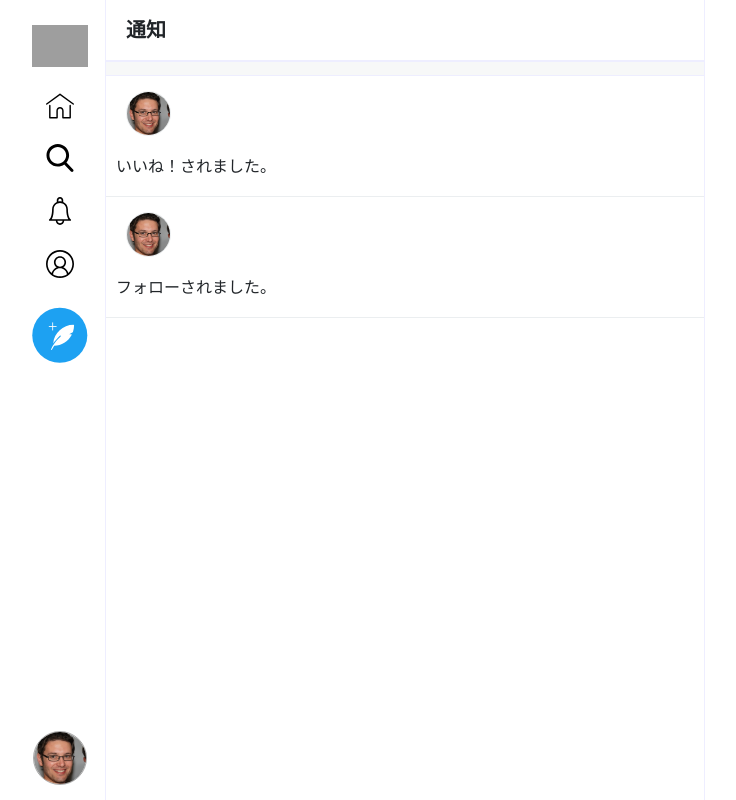
After one commit to nekkiChan/TwitterCloneSample, a PHP site: page /notification.php in a window 1280 px wide. The commit adds this page. Shown: the whole page, without its empty margins (280-1016 px from the left). Run offline with PHP 8.4, Linux system fonts and the light colour scheme; grey boxes are pictures that could not be loaded.

Commit message:
つぶやき画面&検索画面&通知画面

```diff
--- a/Views/css/style.css
+++ b/Views/css/style.css
@@ -346,3 +346,46 @@ body.signup {
     margin-right: 30px;
     color: #778;
 }
+
+/* 検索 */
+.search .search-area {
+    display: flex;
+    padding: 15px;
+}
+
+.search .search-area input {
+    width: 70%;
+    max-width: 300px;
+    margin-right: 10px;
+}
+
+/* 通知 */
+.notification .notification-list .no-result {
+    padding: 20px;
+}
+
+.notification .notification-list .notification-item {
+    padding: 10px;
+    border-bottom: 1px solid rgb(235, 238, 240);
+}
+
+.notification .notification-list .notification-item .user {
+    width: 70px;
+    padding: 5px 15px 10px 10px;
+}
+
+.notification .notification-list .notification-item .user img {
+    width: 100%;
+    border-radius: 50%;
+    border: 1px solid rgb(235, 238, 240);
+}
+
+.notification .notification-list .notification-item .content {
+    width: 100%;
+}
+
+.notification .notification-list .notification-item .content p {
+    font-size: 16px;
+    padding: 8px 0 0 0;
+    margin-bottom: 8px;
+}
--- /dev/null
+++ b/Views/notification.php
@@ -0,0 +1,60 @@
+<?php
+
+// 設定関連を読み込む
+include_once('../config.php');
+// 便利な関数を読み込む
+include_once('../util.php');
+
+?>
+
+<!DOCTYPE html>
+<html lang="ja">
+
+<head>
+    <?php include_once('../Views/common/head.php'); ?>
+    <title>通知画面 / Twitterクローン</title>
+    <meta name="description" content="通知画面です">
+</head>
+
+<body class="home notification text-center">
+    <div class="container">
+        <?php include_once('../Views/common/side.php'); ?>
+        <div class="main">
+            <div class="main-header">
+                <h1>通知</h1>
+            </div>
+
+            <!-- 仕切りエリア -->
+            <div class="ditch"></div>
+
+            <!-- 通知一覧エリア -->
+            <div class="notification-list">
+                <?php if (isset($_GET['case'])): ?>
+                    <p class="no-result">通知はまだありません。</p>
+                <?php else: ?>
+                    <div class="notification-item">
+                        <div class="user">
+                            <img src="<?php echo HOME_URL; ?>Views/img_uploaded/user/sample-person.jpg" alt="">
+                        </div>
+                        <div class="content">
+                            <p>いいね！されました。</p>
+                        </div>
+                    </div>
+
+                    <div class="notification-item">
+                        <div class="user">
+                            <img src="<?php echo HOME_URL; ?>Views/img_uploaded/user/sample-person.jpg" alt="">
+                        </div>
+                        <div class="content">
+                            <p>フォローされました。</p>
+                        </div>
+                    </div>
+                <?php endif; ?>
+            </div>
+
+        </div>
+    </div>
+    <?php include_once('../Views/common/foot.php'); ?>
+</body>
+
+</html>
```
Also changed, not shown: Views/post.php (added, +52 -0 lines), Views/search.php (added, +80 -0 lines).
